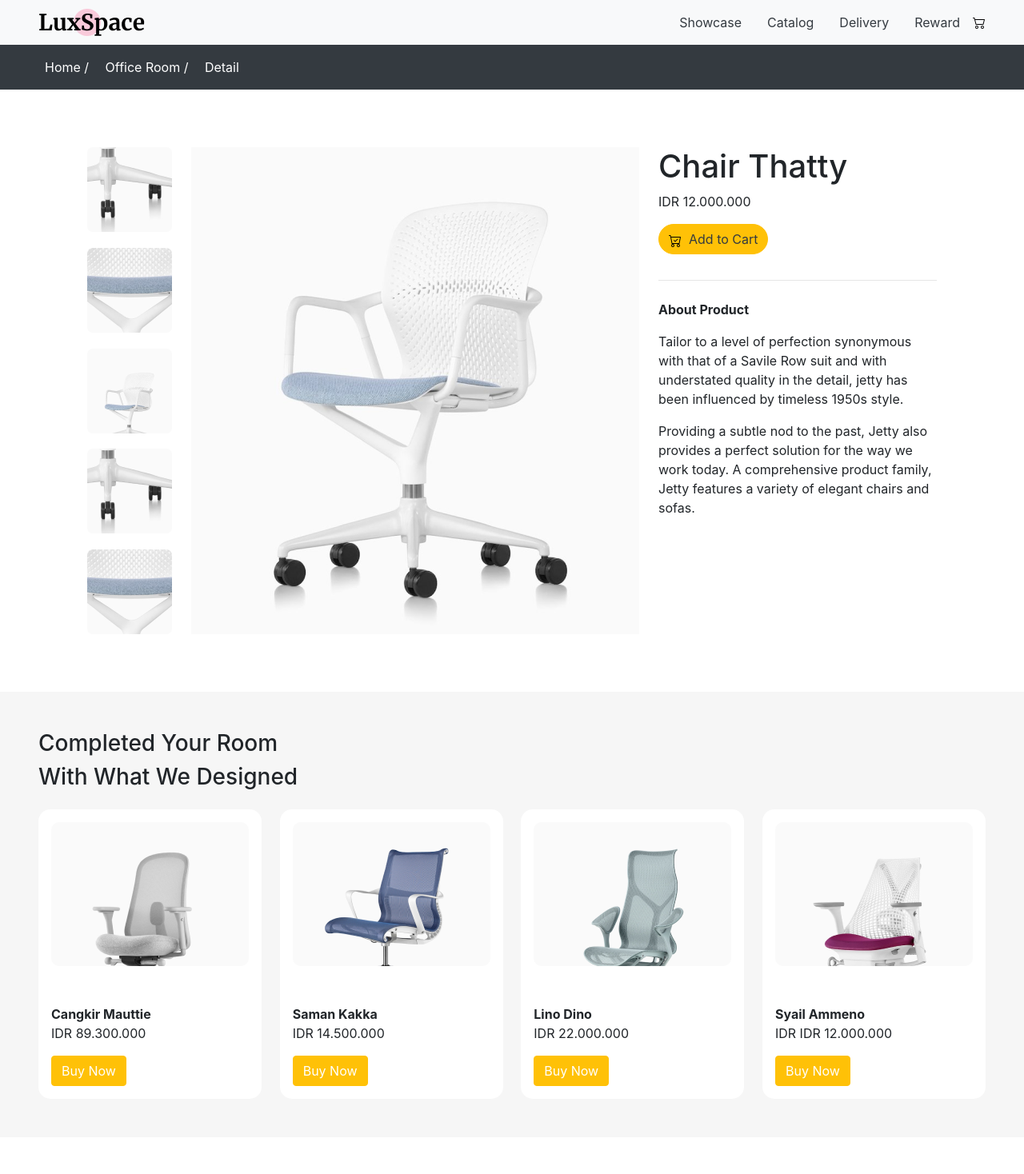
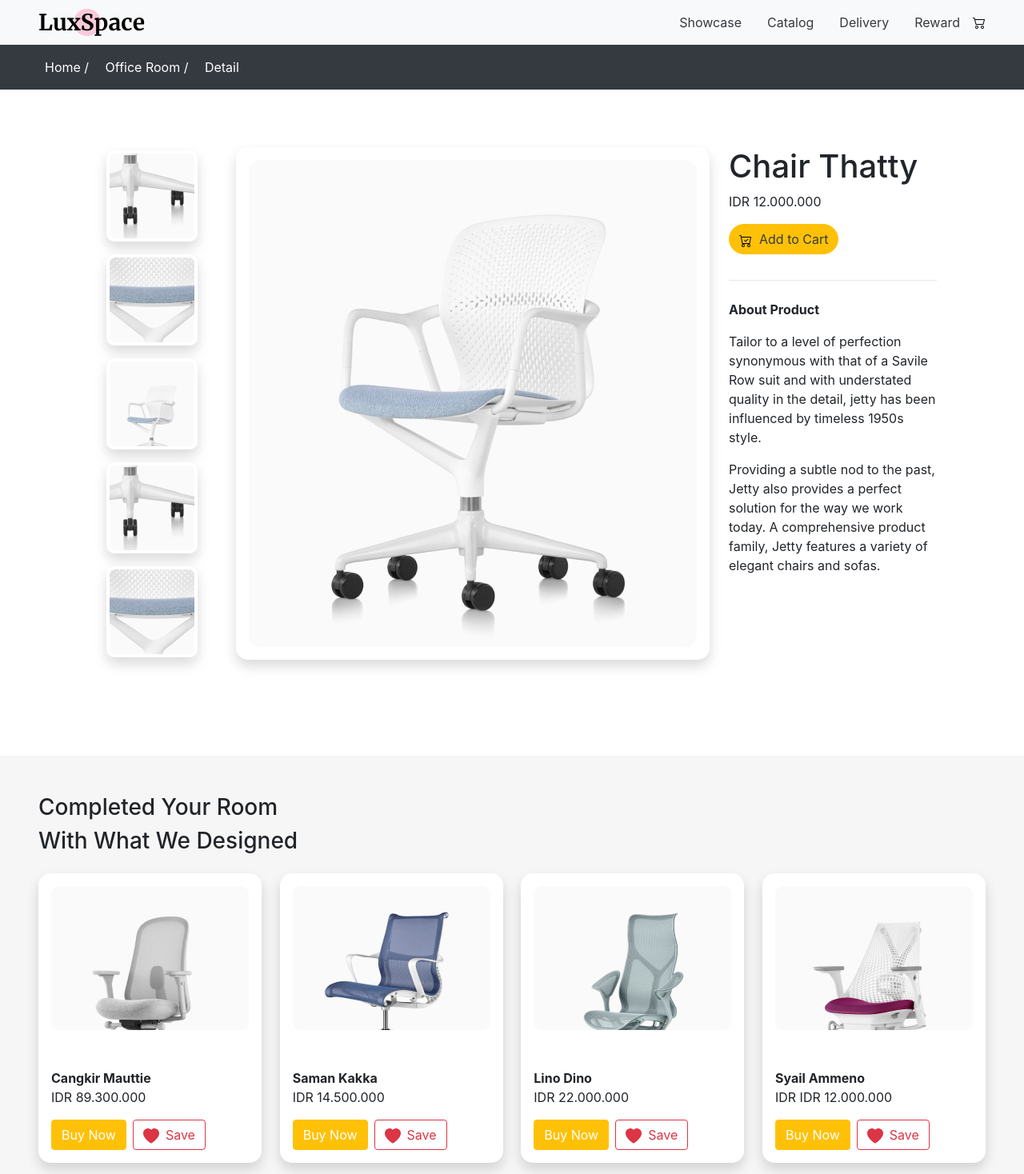
Before and after one commit to nanangpratama99/VueJs-GTBatch1, a Vue app in the folder luxspace/: page / in a window 1280 px wide. Shown: the top 1468 px of the page at 80% size. Built offline with nearby package versions, Linux system fonts and the light colour scheme.

Commit message:
menambahkan shadow

```diff
--- a/luxspace/package.json
+++ b/luxspace/package.json
@@ -8,6 +8,7 @@
     "lint": "vue-cli-service lint"
   },
   "dependencies": {
+    "bootstrap-icons": "^1.10.2",
     "core-js": "^3.8.3",
     "vue": "^2.6.14"
   },
--- a/luxspace/src/components/cardComponent.vue
+++ b/luxspace/src/components/cardComponent.vue
@@ -1,11 +1,14 @@
 <template>
-        <div style="border-radius: 15px" class="bg-white p-3 justify-content-around pt-0 pb-3">
+        <div style="border-radius: 15px;" class="bg-white p-3 justify-content-around pt-0 pb-3 shadow p-3 mb-5 bg-white">
             <a href="#" @click.prevent="$emit('changePicture', cardImage)" class="chairs">
-                <img style="border-radius: 10px" class="img" :src="require('@/assets/img/' + cardImage + '.png')" alt="chairs">
+                <img style="border-radius: 10px" class="img " :src="require('@/assets/img/' + cardImage + '.png')" alt="chairs">
             </a>
             <p class="font-weight-bold mt-5 my-0">{{ cardTitle }}</p>
             <p>IDR {{ cardPrice }}</p>
             <button class="btn btn-warning text-white">Buy Now</button>
+            <button class="btn btn-outline-danger ml-2"><svg xmlns="http://www.w3.org/2000/svg" width="20" height="20" fill="currentColor" class="bi bi-heart-fill mr-2" viewBox="0 0 16 16">
+                <path fill-rule="evenodd" d="M8 1.314C12.438-3.248 23.534 4.735 8 15-7.534 4.736 3.562-3.248 8 1.314z"/>
+            </svg>Save</button>
     </div>
 </template>
 
@@ -16,7 +19,9 @@ export default {
         "cardImage", "cardPrice", "cardTitle"
     ]
 }
+
+
 </script>
 
 <style>
-</style>
+</style>>
--- a/luxspace/src/components/galeriComponent.vue
+++ b/luxspace/src/components/galeriComponent.vue
@@ -3,25 +3,25 @@
       <!-------------------------- konten1 -------------------------->
       <div class="container d-flex align-item-center mt-5">
         <div class="content-satu d-flex">
-          <div class="thubnail-item d-flex flex-column justify-content-between">
-            <div class="item-1 d-flex">
+          <div class="thubnail-item d-flex flex-column">
+            <div style="border-radius: 10px" class="item-1 d-flex kursi mx-4 shadow p-1 mb-3 mt-1 bg-white">
               <img style="border-radius: 7px" src="../assets/img/side-1.png" alt="">
             </div>
-            <div class="item-2">
+            <div style="border-radius: 10px" class="item-2 kursi mx-4 shadow p-1  bg-white mb-3">
               <img style="border-radius: 7px" src="../assets/img/side-3.png" alt="">
             </div>
-            <div class="item-3">
+            <div style="border-radius: 10px" class="item-3 kursi mx-4 shadow p-1  bg-white mb-3">
               <img style="border-radius: 7px" src="../assets/img/side-2.png" alt="">
             </div>
-            <div class="item-4">
+            <div style="border-radius: 10px" class="item-4 kursi mx-4 shadow p-1  bg-white mb-3">
               <img style="border-radius: 7px" src="../assets/img/side-1.png" alt="">
             </div>
-            <div class="item-5">
+            <div style="border-radius: 10px" class="item-5 kursi mx-4 shadow p-1  bg-white mb-3">
               <img style="border-radius: 7px" src="../assets/img/side-3.png" alt="">
             </div>
           </div>
-          <div class=" kursi mx-4">
-            <img  style="width: 560px; height: auto;"
+          <div style="border-radius: 15px" class="kursi mx-4 shadow p-3 mb-5 bg-white">
+            <img  style="width: 560px; height: 609px; border-radius: 15px;"
               :src="require('@/assets/img/' + imageLink + '.png')"
               alt=""
               id="imgParent"
--- a/luxspace/src/components/sliderComponent.vue
+++ b/luxspace/src/components/sliderComponent.vue
@@ -45,7 +45,7 @@ export default {
           :key="index"
           :card-title="item"
           :card-price="arrCardPrice[index]"
-          :cardImage="arrCardImage[index]" @changePicture="changePictureFunc">
+          :cardImage="arrCardImage[index]" @changePicture="changePictureFunc" >
         </Card>
       </div>
   </div>
```
Also changed, not shown: 1 other file (tests, documents, lock files or other folders).
